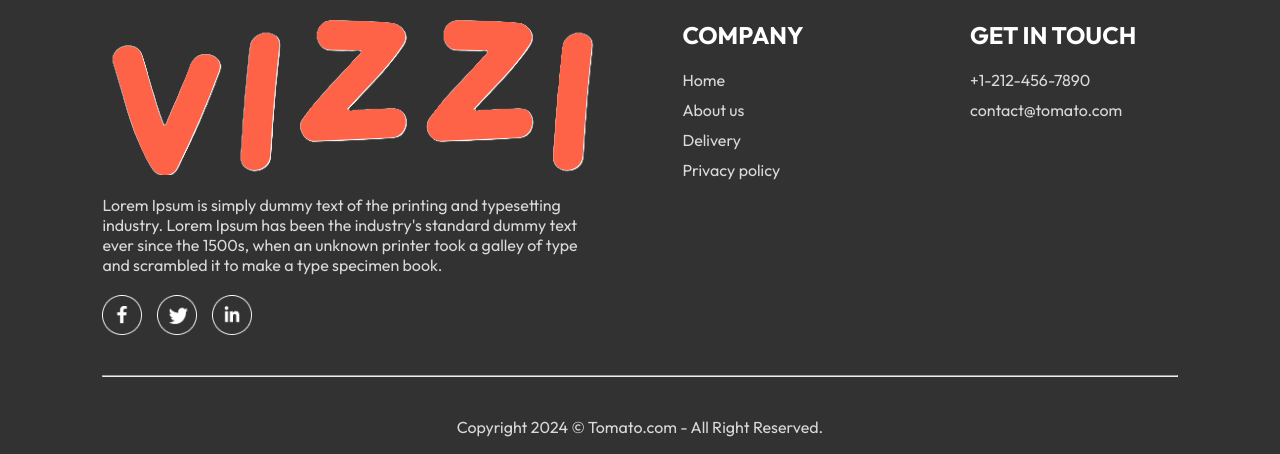
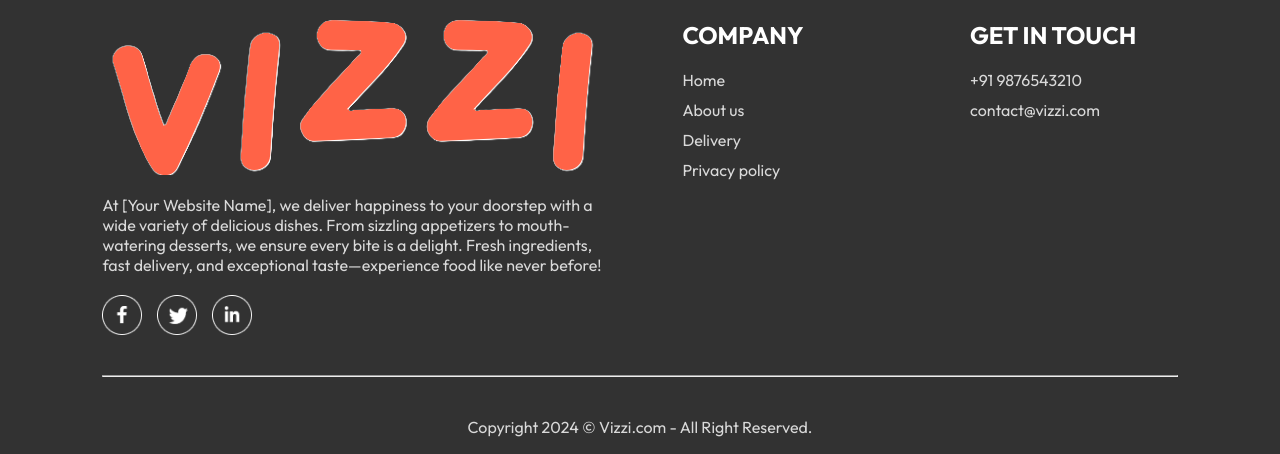
Before and after one commit to 2300031302/myfooddel, a React (Vite) app in the folder frontend/: page /verify in a window 1280 px wide. Shown: the part 631-1085 px from the top of the page. Built offline with nearby package versions, Linux system fonts and the light colour scheme; no server answers.

Commit message:
Update Footer.jsx

```diff
--- a/frontend/src/components/Footer/Footer.jsx
+++ b/frontend/src/components/Footer/Footer.jsx
@@ -8,7 +8,7 @@ const Footer = () => {
       <div className="footer-content">
         <div className="footer-content-left">
             <img src={assets.logo} alt="" />
-            <p>Lorem Ipsum is simply dummy text of the printing and typesetting industry. Lorem Ipsum has been the industry's standard dummy text ever since the 1500s, when an unknown printer took a galley of type and scrambled it to make a type specimen book.</p>
+            <p>At [Your Website Name], we deliver happiness to your doorstep with a wide variety of delicious dishes. From sizzling appetizers to mouth-watering desserts, we ensure every bite is a delight. Fresh ingredients, fast delivery, and exceptional taste—experience food like never before!</p>
             <div className="footer-social-icons">
                 <img src={assets.facebook_icon} alt="" />
                 <img src={assets.twitter_icon} alt="" />
@@ -27,13 +27,13 @@ const Footer = () => {
         <div className="footer-content-right">
             <h2>GET IN TOUCH</h2>
             <ul>
-                <li>+1-212-456-7890</li>
-                <li>contact@tomato.com</li>
+                <li>+91 9876543210</li>
+                <li>contact@vizzi.com</li>
             </ul>
         </div>
       </div>
       <hr />
-      <p className="footer-copyright">Copyright 2024 © Tomato.com - All Right Reserved.</p>
+      <p className="footer-copyright">Copyright 2024 © Vizzi.com - All Right Reserved.</p>
     </div>
   )
 }
```
